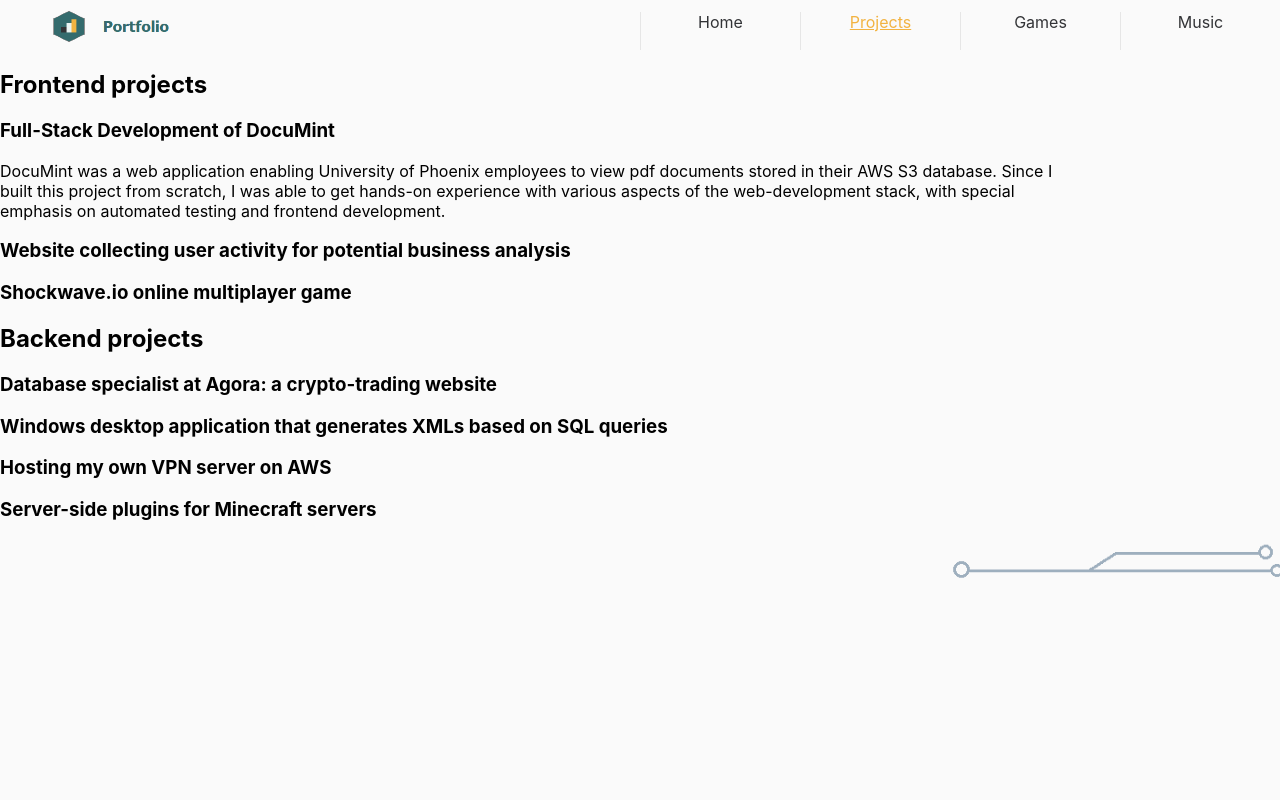
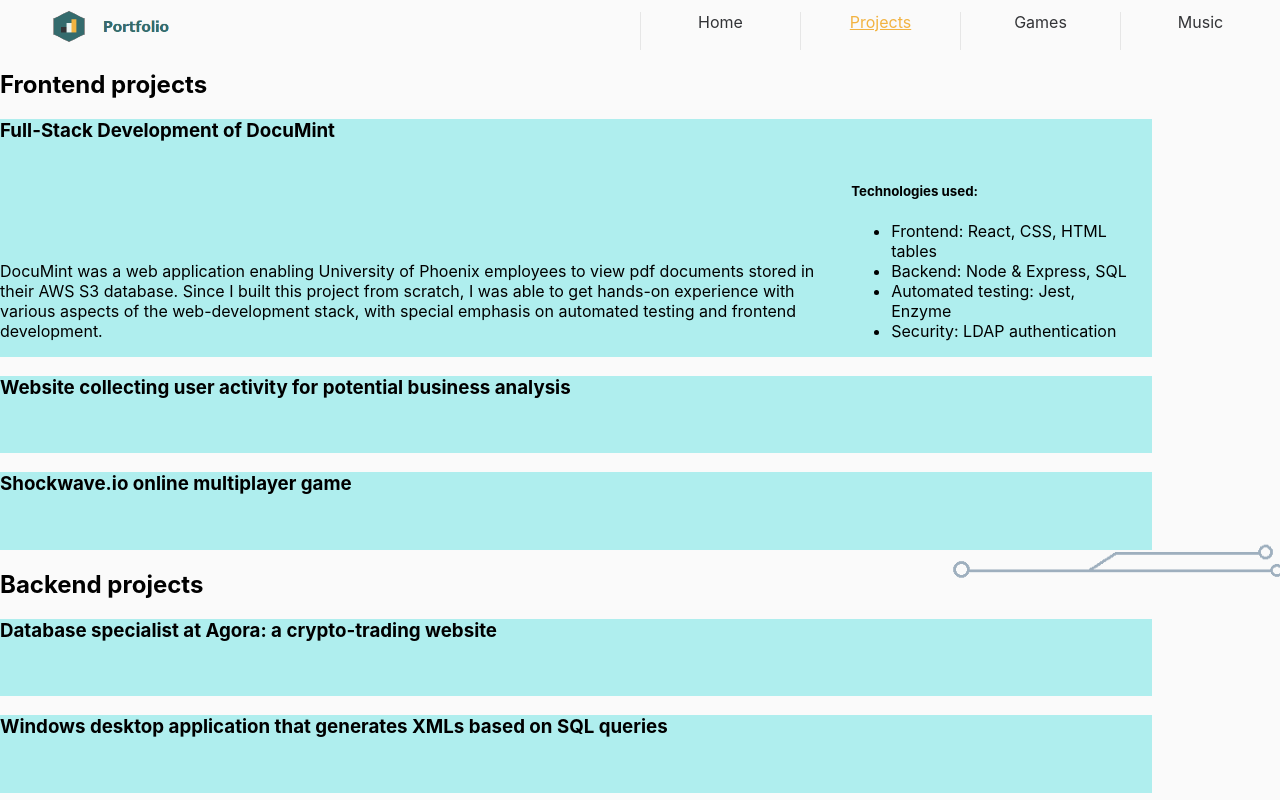
Before and after one commit to Teggoon/Personal-Portfolio, a React (Create React App) app: page /projects in a window 1280 px wide. Shown: the top 800 px of the page. Built offline with nearby package versions, Linux system fonts and the light colour scheme.

Commit message:
added technologies used section to project tabs

```diff
--- a/src/components/ProjectTabComponent.js
+++ b/src/components/ProjectTabComponent.js
@@ -2,7 +2,19 @@
     return (
         <div className="project-description-container">
                 <h3>{title}</h3>
-                <p>{description}</p>
+                <div className="columns-side-by-side">
+
+                    <p>{description}</p>
+                    <div className="technologies-used-container">
+                    <h5>Technologies used: </h5>
+                    <ul>
+                        <li>Frontend: React, CSS, HTML tables</li>
+                        <li>Backend: Node & Express, SQL</li>
+                        <li>Automated testing: Jest, Enzyme</li>
+                        <li>Security: LDAP authentication</li>
+                    </ul>
+                    </div>
+                </div>
         </div>
     );
 }
--- a/src/css/App.css
+++ b/src/css/App.css
@@ -185,7 +185,21 @@
 }
 
 .project-description-container {
-  width: 85vw;
+  background-color: paleturquoise;
+  display: block;
+  width: 90vw;
+}
+.project-description-container p {
+  /* background-color: paleturquoise; */
+  display: inline-block;
+  width: 65vw;
+}
+.project-description-container .technologies-used-container {
+  /* background-color: aqua; */
+  display: inline-block;
+  padding-left: 1.5vw;
+  padding-right: 0vw;
+  width: 22vw;
 }
 
 .arrow-div {
```
